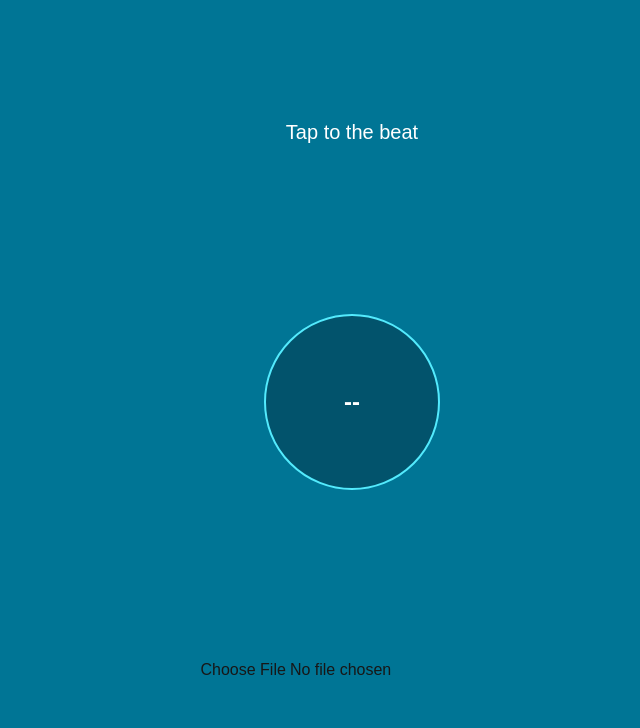
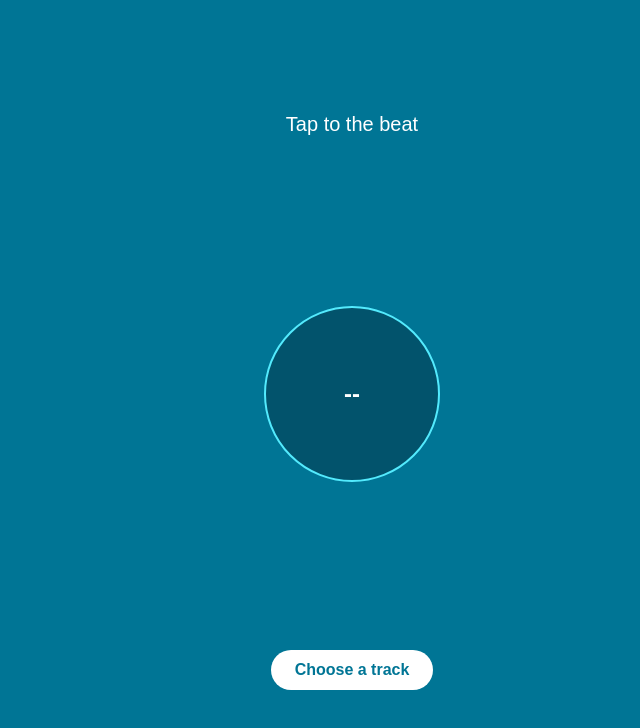
Before and after one commit to AaravAtGit/BeatMapper, a Next.js app: page / in a window 1280 px wide. Shown: the top 728 px of the page, without its empty margins (288-928 px from the left). Built offline with nearby package versions, Linux system fonts and the light colour scheme.

Commit message:
yay: Confetti, and better ui for file upload

```diff
--- a/app/page.tsx
+++ b/app/page.tsx
@@ -2,6 +2,7 @@
 
 import { useState, useRef, useEffect } from "react";
 import AudioMotionAnalyzer from "audiomotion-analyzer";
+import confetti from 'canvas-confetti';
 
 
 function calculateBPM(taps: number[]): number | null {
@@ -27,11 +28,13 @@ export default function Home() {
   const audioRef = useRef<HTMLAudioElement>(null);
   const visualizerRef = useRef<HTMLDivElement>(null);
   const audioMotionRef = useRef<AudioMotionAnalyzer | null>(null);
+  const [fileName, SetFileName] = useState<string | null>(null);
 
   function handleFileChange(e: React.ChangeEvent<HTMLInputElement>) {
     if (e.target.files?.[0]) {
       const file = e.target.files[0];
       setAudioUrl(URL.createObjectURL(file));
+      SetFileName(file.name)
     }
   }
 
@@ -47,6 +50,11 @@ export default function Home() {
         audio.play();
       } else {
         setTaps((prev) => [...prev, audio.currentTime]);
+        confetti({
+          particleCount: 50,
+          spread: 60,
+          origin: {y: 0.6}
+        });
       }
     }
 
@@ -92,7 +100,20 @@ export default function Home() {
       </div>
 
       {audioUrl && <audio ref={audioRef} src={audioUrl} className="hidden" />}
-      <input type="file" accept="audio/*" onChange={handleFileChange} />
+      <div className="flex flex-col items-center gap-2">
+        <label
+          htmlFor="audio-upload"
+          className="cursor-pointer bg-white text-cyan-700 font-semibold px-6 py-2 rounded-full hover:bg-cyan-100 transition"
+        > Choose a track </label>
+        <input
+          id="audio-upload"
+          type="file"
+          accept="audio/*"
+          onChange={handleFileChange}
+          className="hidden"
+        />
+        {fileName && <p className="text-white text-sm">{fileName}</p>}
+      </div>
     </main>
   );
 }
```
